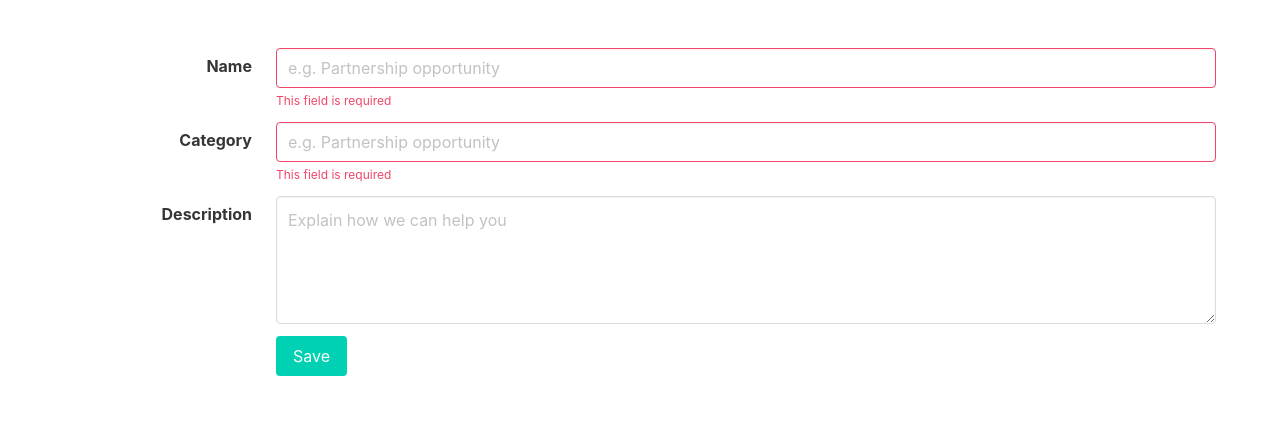
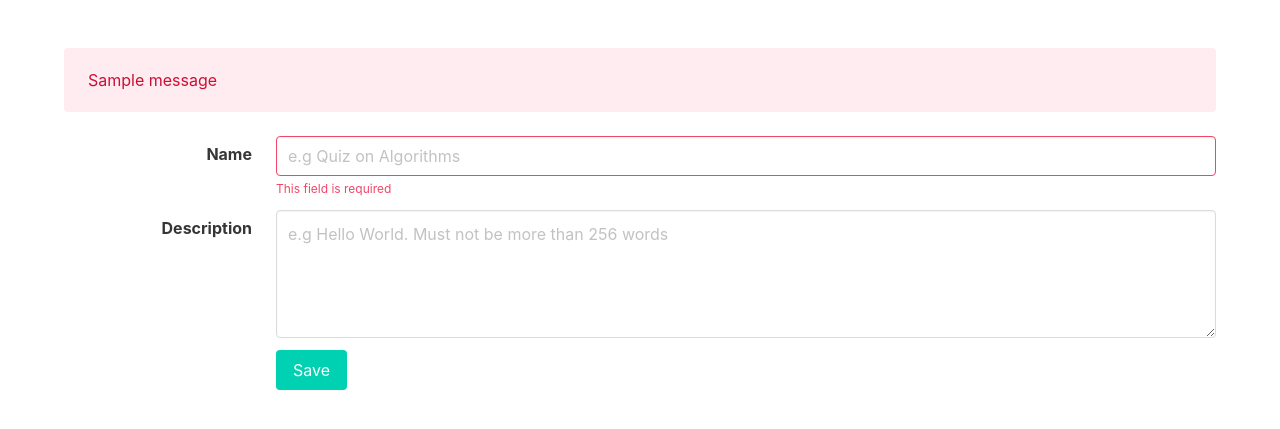
Before and after one commit to gianghta/Flask-Card, a Flask app: page /1/edit in a window 1280 px wide. Shown: the part 52-481 px from the top of the page. Run offline with Flask 2, Linux system fonts and the light colour scheme; a user stored in the database is signed in; tables that the repository leaves empty hold one stand-in row (values such as "Sample post"); one stand-in notice (Sample message) is shown; parts of the project's set-up code (start-up, migrations or seed data) failed here and were passed over; some libraries are stand-ins or nearby versions.

Commit message:
create edit collection method

```diff
--- a/flask_card/main/form.py
+++ b/flask_card/main/form.py
@@ -9,3 +9,8 @@ class FlashcardCollectionForm(FlaskForm):
     category = StringField("Category", validators=[DataRequired()])
     description = TextAreaField("Description", validators=[Length(min=10, max=256)])
     submit = SubmitField("Create")
+
+class FlashcardCollectionEditForm(FlaskForm):
+    name = StringField("Collection name", validators=[DataRequired()])
+    description = TextAreaField("Description", validators=[Length(min=10, max=256)])
+    submit = SubmitField("Save")
--- a/flask_card/main/views.py
+++ b/flask_card/main/views.py
@@ -3,7 +3,7 @@ from flask_login import login_required, current_user
 from .. import db
 from ..models import Collection, Category
 from . import main
-from .form import FlashcardCollectionForm
+from .form import FlashcardCollectionForm, FlashcardCollectionEditForm
 
 
 @main.route("/", methods=["GET", "POST"])
@@ -48,7 +48,16 @@ def index():
 @main.route("/<int:id>/edit", methods=["GET", "POST"])
 @login_required
 def edit_collection(id):
-    return render_template("collection_edit.html")
+    collection = Collection.query.get_or_404(id)
+    form = FlashcardCollectionEditForm()
+    if form.validate_on_submit():
+        name = form.name.data
+        description = form.description.data
+        collection.name = name
+        collection.description = description
+        db.session.commit()
+        return redirect(url_for('main.index'))
+    return render_template("collection_edit.html", form=form)
 
 
 @main.route("/<int:id>/delete", methods=["GET", "POST"])
@@ -72,5 +81,8 @@ def add_header(r):
     Add headers to both force latest IE rendering engine or Chrome Frame,
     and also to cache the rendered page for 10 minutes.
     """
-    r.headers["Cache-Control"] = "public, max-age=0, must-revalidate"
+    r.headers["Cache-Control"] = "no-cache, no-store, must-revalidate"
+    r.headers["Pragma"] = "no-cache"
+    r.headers["Expires"] = "0"
+    r.headers["Cache-Control"] = "public, max-age=0"
     return r
--- a/flask_card/templates/collection_edit.html
+++ b/flask_card/templates/collection_edit.html
@@ -3,6 +3,13 @@
 {% block content %}
 <section class="section">
     <div class="container">
+        <form method="POST">
+            {{form.hidden_tag()}}
+            {% for message in get_flashed_messages() %}
+                <div class="notification is-danger is-light">
+                    {{ message }}
+                </div>
+            {% endfor %}
             <div class="field is-horizontal">
             <div class="field-label is-normal">
                 <label class="label">Name</label>
@@ -10,23 +17,7 @@
             <div class="field-body">
                 <div class="field">
                 <div class="control">
-                <input class="input is-danger" type="text" placeholder="e.g. Partnership opportunity">
-            </div>
-            <p class="help is-danger">
-                This field is required
-            </p>
-            </div>
-        </div>
-        </div>
-
-        <div class="field is-horizontal">
-        <div class="field-label is-normal">
-            <label class="label">Category</label>
-        </div>
-        <div class="field-body">
-            <div class="field">
-            <div class="control">
-                <input class="input is-danger" type="text" placeholder="e.g. Partnership opportunity">
+                    {{form.name(class_="input is-danger", type="text", placeholder="e.g Quiz on Algorithms")}}
                 </div>
                 <p class="help is-danger">
                     This field is required
@@ -42,7 +33,7 @@
             <div class="field-body">
                 <div class="field">
                 <div class="control">
-                <textarea class="textarea" placeholder="Explain how we can help you"></textarea>
+                    {{form.description(class_="textarea", placeholder="e.g Hello World. Must not be more than 256 words")}}
                 </div>
                 </div>
             </div>
@@ -55,13 +46,12 @@
             <div class="field-body">
                 <div class="field">
                 <div class="control">
-                <button class="button is-primary">
-                Save
-                </button>
+                    {{form.submit(class_="button is-primary")}}
                 </div>
                 </div>
             </div>
             </div>
+        </form>
     </div>
 </section>
 {% endblock %}
```
Also changed, not shown: flask_card/templates/dashboard.html (+6 -2 lines). Lines whose indentation alone changed are shown as unchanged.
